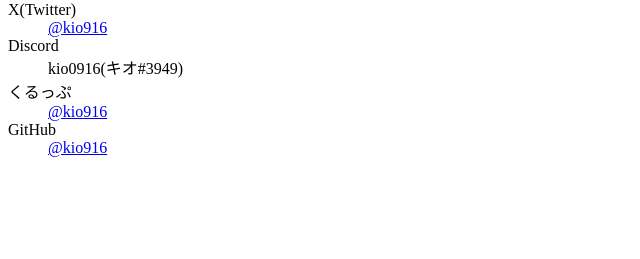
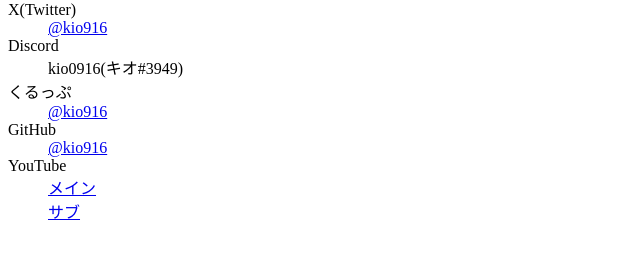
Before and after one commit to kio916/kio916.github.io, a plain HTML site: page index.html in a window 1280 px wide. Shown: the part 79-338 px from the top of the page, without its empty margins (0-640 px from the left). Drawn offline with Linux system fonts and the light colour scheme.

Commit message:
YouTubeを追加

```diff
--- a/index.html
+++ b/index.html
@@ -19,6 +19,11 @@
         <dd><a href="https://crepu.net/user/kio916">@kio916</a></dd>
         <dt>GitHub</dt>
         <dd><a href="https://github.com/kio916">@kio916</a></dd>
+        <dt>YouTube</dt>
+        <dd>
+        <dd><a href="https://www.youtube.com/@user-iy7yd6ur6t">メイン</a> </dd>
+        <dd><a href="https://www.youtube.com/@user-yv2pi8fh7j">サブ</a></dd>
+        </dd>
     </dl>
 </div>
 </body>
```
